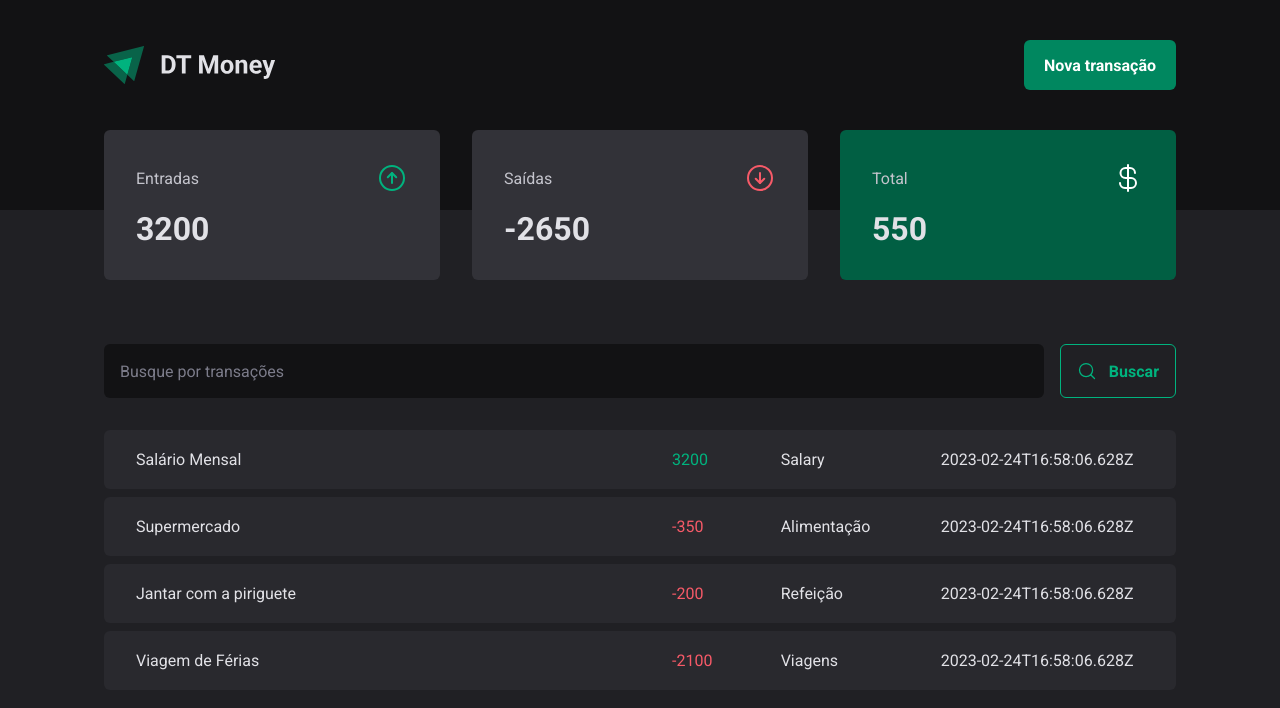
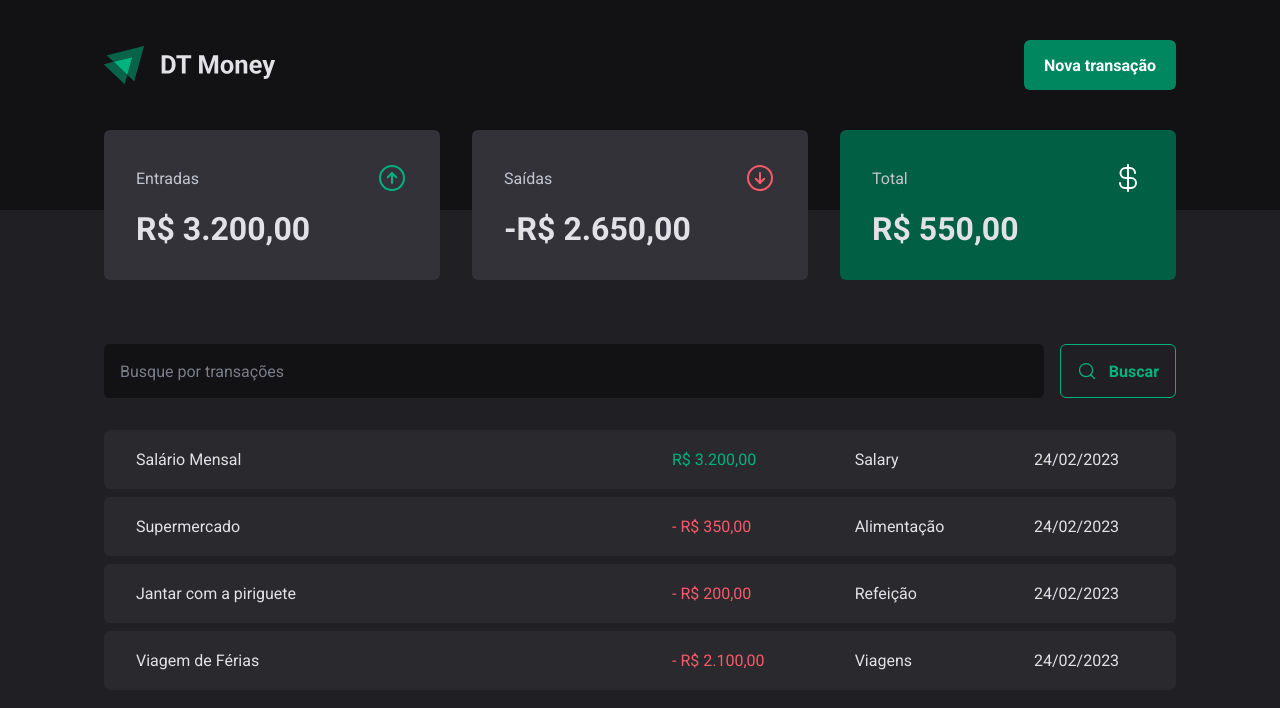
Before and after one commit to rafaelpalma88/03-dt-money, a React (Vite) app: page / in a window 1280 px wide. Shown: the top 708 px of the page. Built offline with nearby package versions, Linux system fonts and the light colour scheme; data requests are answered from the project's data file.

Commit message:
using custom hook

```diff
--- a/server.json
+++ b/server.json
@@ -13,7 +13,7 @@
             "description": "Supermercado",
             "type": "outcome",
             "category": "Alimentação",
-            "price": -350,
+            "price": 350,
             "createdAt": "2023-02-24T16:58:06.628Z"
         },
         {
@@ -21,7 +21,7 @@
             "description": "Jantar com a piriguete",
             "type": "outcome",
             "category": "Refeição",
-            "price": -200,
+            "price": 200,
             "createdAt": "2023-02-24T16:58:06.628Z"
         },
         {
@@ -29,7 +29,7 @@
             "description": "Viagem de Férias",
             "type": "outcome",
             "category": "Viagens",
-            "price": -2100,
+            "price": 2100,
             "createdAt": "2023-02-24T16:58:06.628Z"
         }
     ]
--- a/src/components/Summary/index.tsx
+++ b/src/components/Summary/index.tsx
@@ -2,25 +2,12 @@ import { SummaryContainer, SummaryCard } from './styles'
 import { ArrowCircleUp, ArrowCircleDown, CurrencyDollar } from 'phosphor-react'
 import { useContext, useEffect, useState } from 'react'
 import { TransactionsContext } from '../../context/TransactionsContext'
+import { priceFormatter } from '../../utils/formatter'
+import { useSummary } from '../../hooks/useSummary'
 
 export function Summary() {
 
-  const { transactions } = useContext(TransactionsContext)
-
-  const summary = transactions.reduce((acc, transaction) => {
-    if (transaction.type === 'income') {
-      acc.income += transaction.price;
-      acc.total += transaction.price;
-    } else if (transaction.type === 'outcome') {
-      acc.outcome += transaction.price
-      acc.total += transaction.price;
-    }
-    return acc;
-  }, {
-    income: 0,
-    outcome: 0,
-    total: 0
-  })
+  const summary = useSummary();
 
   return (
     <SummaryContainer>
@@ -30,7 +17,7 @@ export function Summary() {
           <ArrowCircleUp size={32} color="#00b37e" />
         </header>
 
-        <strong>{summary.income}</strong>
+        <strong>{priceFormatter.format(summary.income)}</strong>
       </SummaryCard>
 
       <SummaryCard>
@@ -39,7 +26,7 @@ export function Summary() {
           <ArrowCircleDown size={32} color="#f75a68" />
         </header>
 
-        <strong>{summary.outcome}</strong>
+        <strong>{priceFormatter.format(summary.outcome)}</strong>
       </SummaryCard>
 
       <SummaryCard variant='green'>
@@ -48,7 +35,7 @@ export function Summary() {
           <CurrencyDollar size={32} color="#fff" />
         </header>
 
-        <strong>{summary.total}</strong>
+        <strong>{priceFormatter.format(summary.total)}</strong>
       </SummaryCard>
     </SummaryContainer>
   )
--- /dev/null
+++ b/src/hooks/useSummary.ts
@@ -0,0 +1,23 @@
+import { useContext } from "react";
+import { TransactionsContext } from "../context/TransactionsContext";
+
+export function useSummary() {
+
+    const { transactions } = useContext(TransactionsContext)
+
+    const summary = transactions.reduce((acc, transaction) => {
+        if (transaction.type === 'income') {
+        acc.income += transaction.price;
+        acc.total += transaction.price;
+        } else if (transaction.type === 'outcome') {
+        acc.outcome -= transaction.price
+        acc.total -= transaction.price;
+        }
+        return acc;
+    }, {
+        income: 0,
+        outcome: 0,
+        total: 0
+    })
+    return summary;
+}
--- a/src/pages/Transactions/index.tsx
+++ b/src/pages/Transactions/index.tsx
@@ -5,6 +5,7 @@ import { SearchForm } from "../../components/SearchForm";
 import { Summary } from "../../components/Summary";
 import { PriceHighlight, TransactionsContainer, TransactionsTable } from "./styles";
 import { TransactionsContext } from "../../context/TransactionsContext";
+import { dateFormatter, priceFormatter } from "../../utils/formatter";
 
 interface ITransaction {
   id: number;
@@ -35,11 +36,12 @@ export function Transactions() {
                 <td width="50%">{transaction.description}</td>
                 <td>
                   <PriceHighlight variant={transaction.type}>
-                    {transaction.price}
+                    {transaction.type === 'outcome' && '- '}
+                    {priceFormatter.format(transaction.price)}
                   </PriceHighlight>
                 </td>
                 <td>{transaction.category}</td>
-                <td>{transaction.createdAt}</td>
+                <td>{dateFormatter.format(new Date(transaction.createdAt))}</td>
               </tr>
             ))}
           </tbody>
--- /dev/null
+++ b/src/utils/formatter.ts
@@ -0,0 +1,6 @@
+export const dateFormatter = new Intl.DateTimeFormat('pt-BR');
+
+export const priceFormatter = new Intl.NumberFormat('pt-BR', {
+    style: 'currency',
+    currency: 'BRL',
+})
```
